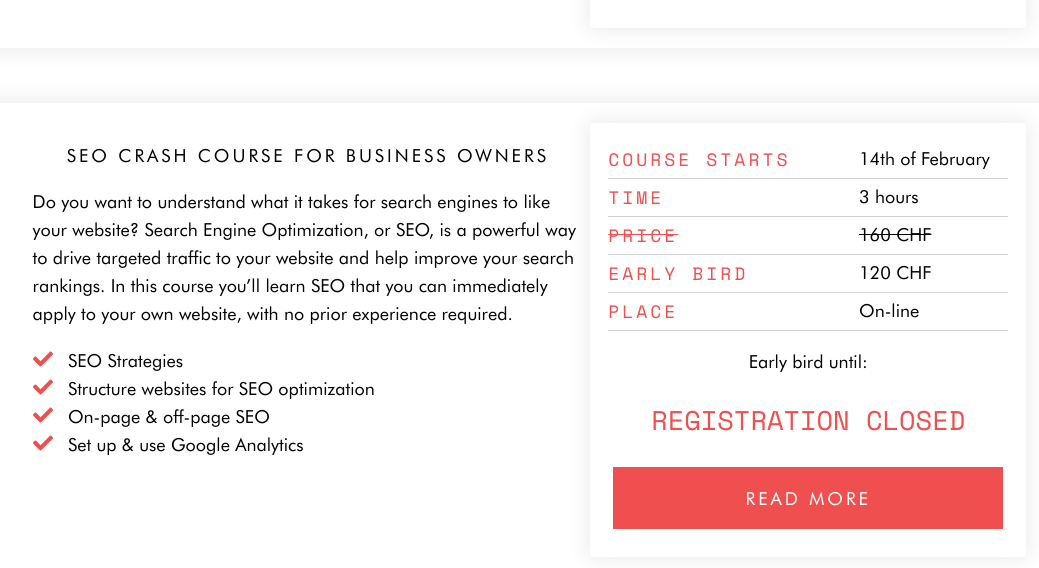
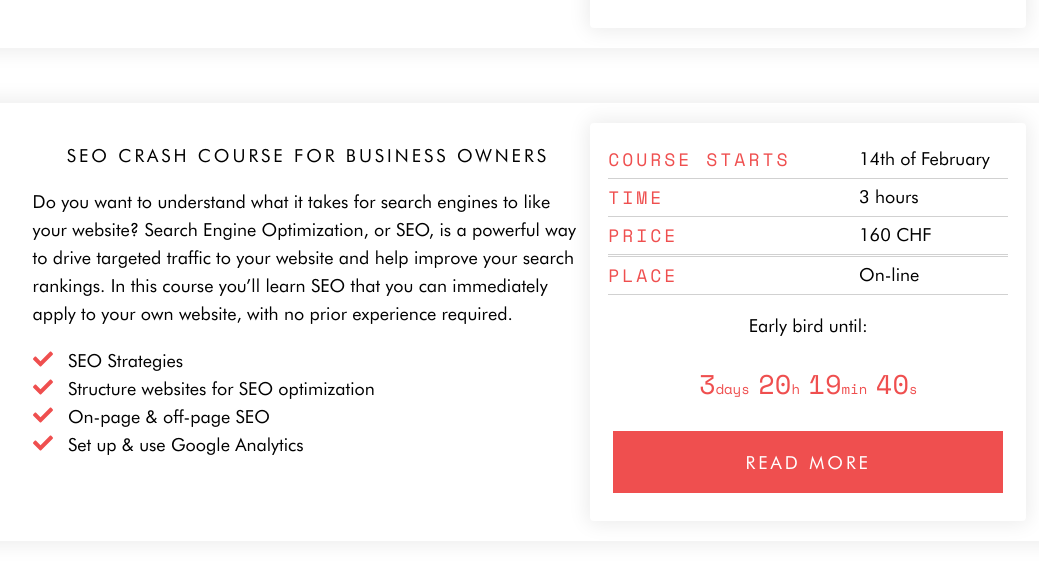
Before and after one commit to hharen/mltc_jekyll, a Jekyll site: the page built from index.html, in a window 1280 px wide and 900 px high, scrolled down 3131 px, cut to the strip 0-656 px from the top of the window. Shown: the top 568 px of the strip, without its empty margins (107-1146 px from the left). Built offline with Jekyll 4.4.1, drawn with Linux system fonts in a browser that asks for light colours; nearby versions of some CDN libraries.

Commit message:
Change SEO to normal price

```diff
--- a/_includes/layout_seo_course_card.html
+++ b/_includes/layout_seo_course_card.html
@@ -8,11 +8,11 @@
  -->        <h4>Time</h4>
             <p>3 hours</p>
             <div class='line'></div>
-            <h4 class='line-through'>Price</h4>
-            <p class='line-through'>160 CHF</p>
+            <h4>Price</h4>
+            <p>160 CHF</p>
             <div class='line'></div>
-            <h4>Early Bird</h4>
-            <p>120 CHF</p>
+ <!--            <h4>Early Bird</h4>
+            <p>120 CHF</p> -->
             <div class='line'></div>
             <h4>Place</h4>
             <p>On-line</p>
@@ -21,5 +21,5 @@
 
           <div class="time-to-book">
             <p>Early bird until:</p>
-            <p class="countdown" data-countdown-date="Feb 9, 2021 23:59:59"></p>
+            <p class="countdown" data-countdown-date="Feb 13, 2021 23:59:59"></p>
           </div>
```
